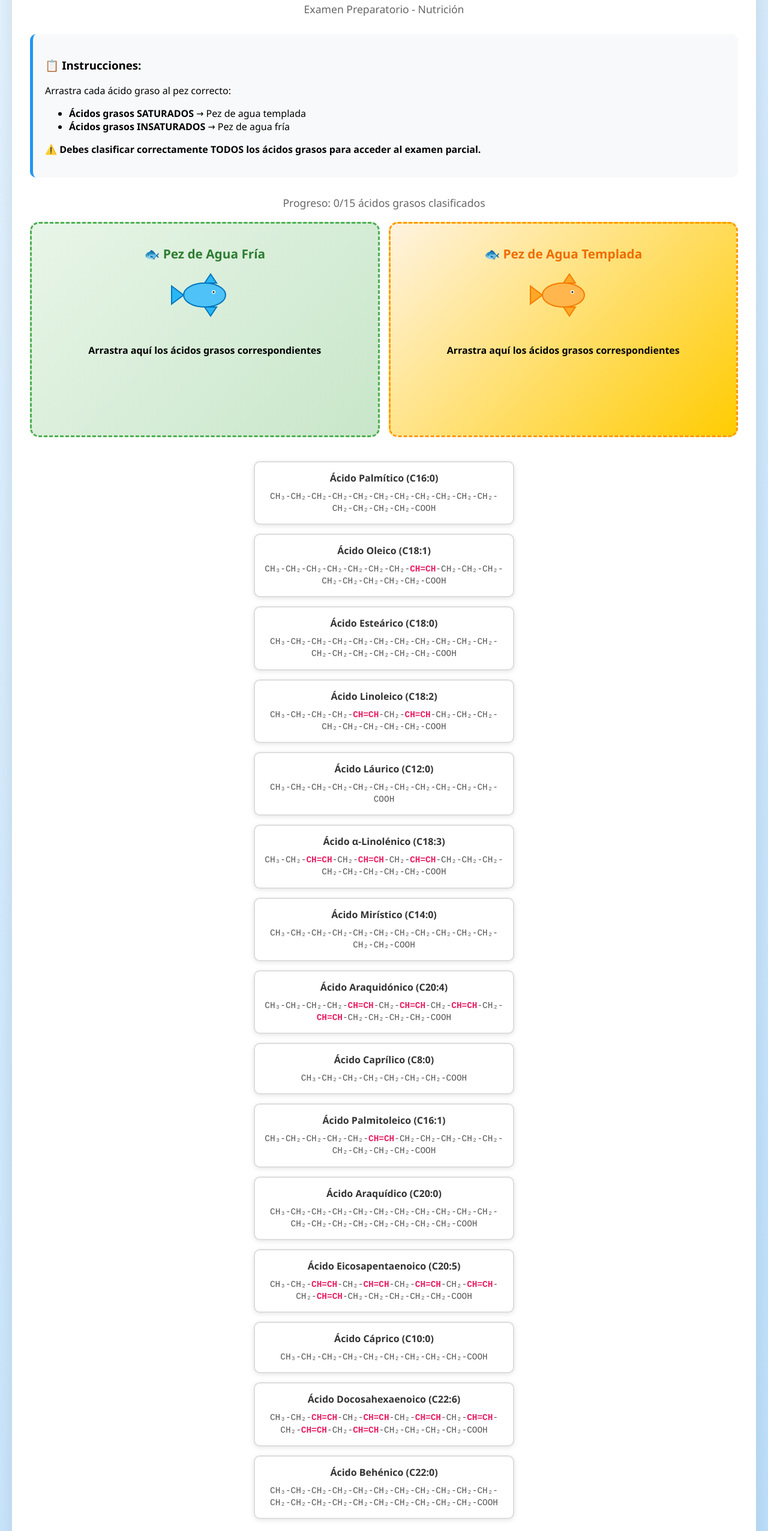
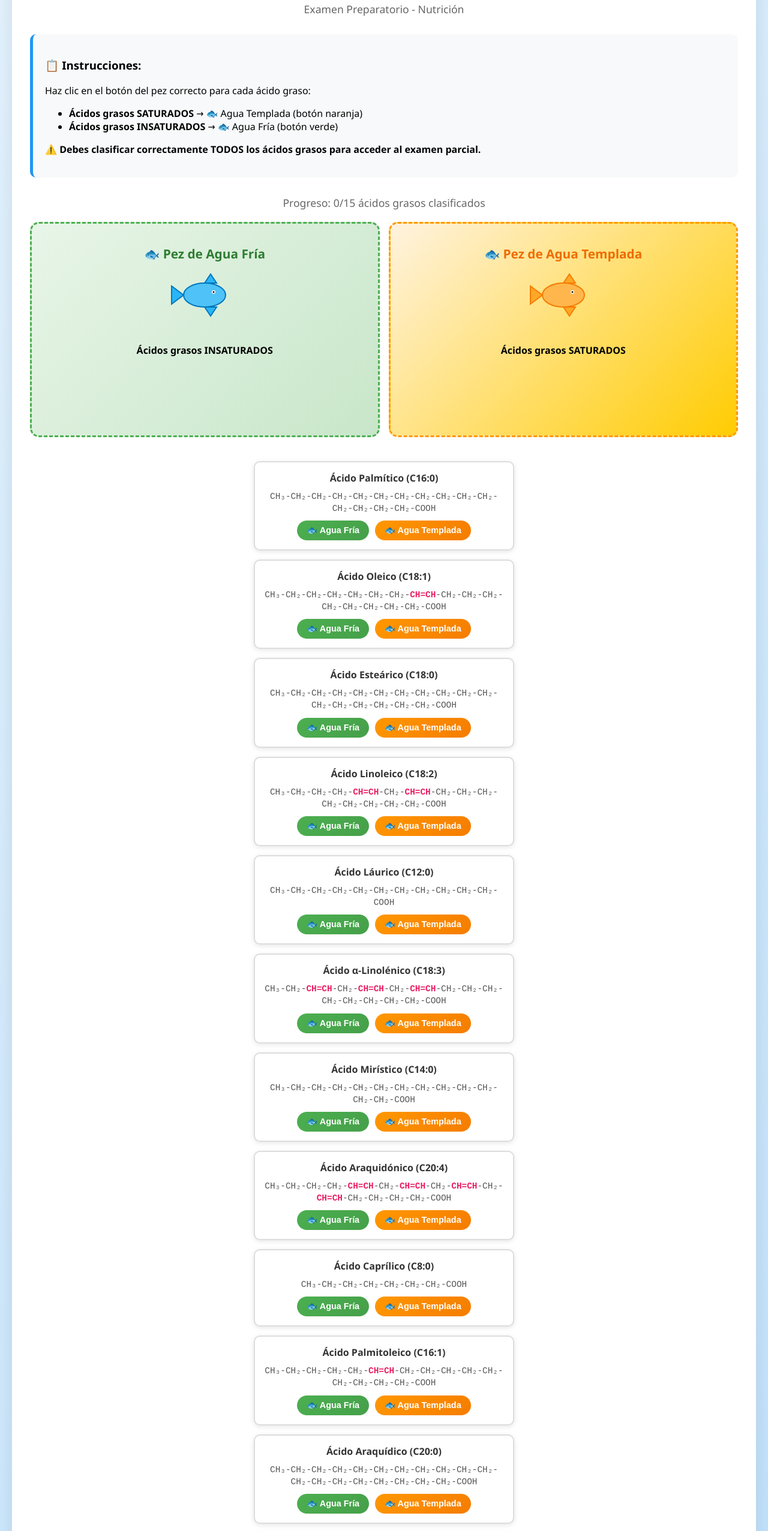
Before and after one commit to MandosTG/Acceso-a-primer-examen-parcial, a plain HTML site: page index.html in a window 1280 px wide. Shown: the part 146-2699 px from the top of the page at 60% size. Drawn offline with Linux system fonts and the light colour scheme.

Commit message:
Add files via upload

```diff
--- a/index.html
+++ b/index.html
@@ -163,14 +163,6 @@
         .mobile-btn:hover {
             transform: translateY(-1px);
             box-shadow: 0 2px 8px rgba(0,0,0,0.2);
-        }
-
-        .desktop-only {
-            display: block;
-        }
-
-        .mobile-only {
-            display: none;
         }
 
         .fatty-acid:hover {
@@ -339,10 +331,10 @@
 
         <div class="instructions">
             <h3>📋 Instrucciones:</h3>
-            <p>Arrastra cada ácido graso al pez correcto:</p>
+            <p>Haz clic en el botón del pez correcto para cada ácido graso:</p>
             <ul>
-                <li><strong>Ácidos grasos SATURADOS</strong> → Pez de agua templada</li>
-                <li><strong>Ácidos grasos INSATURADOS</strong> → Pez de agua fría</li>
+                <li><strong>Ácidos grasos SATURADOS</strong> → 🐟 Agua Templada (botón naranja)</li>
+                <li><strong>Ácidos grasos INSATURADOS</strong> → 🐟 Agua Fría (botón verde)</li>
             </ul>
             <p>⚠️ <strong>Debes clasificar correctamente TODOS los ácidos grasos para acceder al examen parcial.</strong></p>
         </div>
@@ -363,8 +355,7 @@
                         <circle cx="75" cy="35" r="3" fill="#fff"/>
                         <circle cx="75" cy="35" r="1.5" fill="#000"/>
                     </svg>
-                    <p class="desktop-only"><strong>Arrastra aquí los ácidos grasos correspondientes</strong></p>
-                    <p class="mobile-only"><strong>Ácidos grasos INSATURADOS</strong></p>
+                    <p><strong>Ácidos grasos INSATURADOS</strong></p>
                     <div class="dropped-acids" id="cold-dropped"></div>
                 </div>
 
@@ -378,8 +369,7 @@
                         <circle cx="75" cy="35" r="3" fill="#fff"/>
                         <circle cx="75" cy="35" r="1.5" fill="#000"/>
                     </svg>
-                    <p class="desktop-only"><strong>Arrastra aquí los ácidos grasos correspondientes</strong></p>
-                    <p class="mobile-only"><strong>Ácidos grasos SATURADOS</strong></p>
+                    <p><strong>Ácidos grasos SATURADOS</strong></p>
                     <div class="dropped-acids" id="warm-dropped"></div>
                 </div>
             </div>
@@ -397,71 +387,127 @@
                 <div class="fatty-acid" draggable="true" data-type="unsaturated" data-name="Ácido Oleico">
                     <h4>Ácido Oleico (C18:1)</h4>
                     <div class="structure">CH₃-CH₂-CH₂-CH₂-CH₂-CH₂-CH₂-<span class="double-bond">CH=CH</span>-CH₂-CH₂-CH₂-CH₂-CH₂-CH₂-CH₂-CH₂-COOH</div>
+                    <div class="mobile-buttons">
+                        <button class="mobile-btn cold-btn" onclick="classifyAcid(this, 'cold-fish')">🐟 Agua Fría</button>
+                        <button class="mobile-btn warm-btn" onclick="classifyAcid(this, 'warm-fish')">🐟 Agua Templada</button>
+                    </div>
                 </div>
 
                 <div class="fatty-acid" draggable="true" data-type="saturated" data-name="Ácido Esteárico">
                     <h4>Ácido Esteárico (C18:0)</h4>
                     <div class="structure">CH₃-CH₂-CH₂-CH₂-CH₂-CH₂-CH₂-CH₂-CH₂-CH₂-CH₂-CH₂-CH₂-CH₂-CH₂-CH₂-CH₂-COOH</div>
+                    <div class="mobile-buttons">
+                        <button class="mobile-btn cold-btn" onclick="classifyAcid(this, 'cold-fish')">🐟 Agua Fría</button>
+                        <button class="mobile-btn warm-btn" onclick="classifyAcid(this, 'warm-fish')">🐟 Agua Templada</button>
+                    </div>
                 </div>
 
                 <div class="fatty-acid" draggable="true" data-type="unsaturated" data-name="Ácido Linoleico">
                     <h4>Ácido Linoleico (C18:2)</h4>
                     <div class="structure">CH₃-CH₂-CH₂-CH₂-<span class="double-bond">CH=CH</span>-CH₂-<span class="double-bond">CH=CH</span>-CH₂-CH₂-CH₂-CH₂-CH₂-CH₂-CH₂-CH₂-COOH</div>
+                    <div class="mobile-buttons">
+                        <button class="mobile-btn cold-btn" onclick="classifyAcid(this, 'cold-fish')">🐟 Agua Fría</button>
+                        <button class="mobile-btn warm-btn" onclick="classifyAcid(this, 'warm-fish')">🐟 Agua Templada</button>
+                    </div>
                 </div>
 
                 <div class="fatty-acid" draggable="true" data-type="saturated" data-name="Ácido Láurico">
                     <h4>Ácido Láurico (C12:0)</h4>
                     <div class="structure">CH₃-CH₂-CH₂-CH₂-CH₂-CH₂-CH₂-CH₂-CH₂-CH₂-CH₂-COOH</div>
+                    <div class="mobile-buttons">
+                        <button class="mobile-btn cold-btn" onclick="classifyAcid(this, 'cold-fish')">🐟 Agua Fría</button>
+                        <button class="mobile-btn warm-btn" onclick="classifyAcid(this, 'warm-fish')">🐟 Agua Templada</button>
+                    </div>
                 </div>
 
                 <div class="fatty-acid" draggable="true" data-type="unsaturated" data-name="Ácido α-Linolénico">
                     <h4>Ácido α-Linolénico (C18:3)</h4>
                     <div class="structure">CH₃-CH₂-<span class="double-bond">CH=CH</span>-CH₂-<span class="double-bond">CH=CH</span>-CH₂-<span class="double-bond">CH=CH</span>-CH₂-CH₂-CH₂-CH₂-CH₂-CH₂-CH₂-CH₂-COOH</div>
+                    <div class="mobile-buttons">
+                        <button class="mobile-btn cold-btn" onclick="classifyAcid(this, 'cold-fish')">🐟 Agua Fría</button>
+                        <button class="mobile-btn warm-btn" onclick="classifyAcid(this, 'warm-fish')">🐟 Agua Templada</button>
+                    </div>
                 </div>
 
                 <div class="fatty-acid" draggable="true" data-type="saturated" data-name="Ácido Mirístico">
                     <h4>Ácido Mirístico (C14:0)</h4>
                     <div class="structure">CH₃-CH₂-CH₂-CH₂-CH₂-CH₂-CH₂-CH₂-CH₂-CH₂-CH₂-CH₂-CH₂-COOH</div>
+                    <div class="mobile-buttons">
+                        <button class="mobile-btn cold-btn" onclick="classifyAcid(this, 'cold-fish')">🐟 Agua Fría</button>
+                        <button class="mobile-btn warm-btn" onclick="classifyAcid(this, 'warm-fish')">🐟 Agua Templada</button>
+                    </div>
                 </div>
 
                 <div class="fatty-acid" draggable="true" data-type="unsaturated" data-name="Ácido Araquidónico">
                     <h4>Ácido Araquidónico (C20:4)</h4>
                     <div class="structure">CH₃-CH₂-CH₂-CH₂-<span class="double-bond">CH=CH</span>-CH₂-<span class="double-bond">CH=CH</span>-CH₂-<span class="double-bond">CH=CH</span>-CH₂-<span class="double-bond">CH=CH</span>-CH₂-CH₂-CH₂-CH₂-COOH</div>
+                    <div class="mobile-buttons">
+                        <button class="mobile-btn cold-btn" onclick="classifyAcid(this, 'cold-fish')">🐟 Agua Fría</button>
+                        <button class="mobile-btn warm-btn" onclick="classifyAcid(this, 'warm-fish')">🐟 Agua Templada</button>
+                    </div>
                 </div>
 
                 <div class="fatty-acid" draggable="true" data-type="saturated" data-name="Ácido Caprílico">
                     <h4>Ácido Caprílico (C8:0)</h4>
                     <div class="structure">CH₃-CH₂-CH₂-CH₂-CH₂-CH₂-CH₂-COOH</div>
+                    <div class="mobile-buttons">
+                        <button class="mobile-btn cold-btn" onclick="classifyAcid(this, 'cold-fish')">🐟 Agua Fría</button>
+                        <button class="mobile-btn warm-btn" onclick="classifyAcid(this, 'warm-fish')">🐟 Agua Templada</button>
+                    </div>
                 </div>
 
                 <div class="fatty-acid" draggable="true" data-type="unsaturated" data-name="Ácido Palmitoleico">
                     <h4>Ácido Palmitoleico (C16:1)</h4>
                     <div class="structure">CH₃-CH₂-CH₂-CH₂-CH₂-<span class="double-bond">CH=CH</span>-CH₂-CH₂-CH₂-CH₂-CH₂-CH₂-CH₂-CH₂-CH₂-COOH</div>
+                    <div class="mobile-buttons">
+                        <button class="mobile-btn cold-btn" onclick="classifyAcid(this, 'cold-fish')">🐟 Agua Fría</button>
+                        <button class="mobile-btn warm-btn" onclick="classifyAcid(this, 'warm-fish')">🐟 Agua Templada</button>
+                    </div>
                 </div>
 
                 <div class="fatty-acid" draggable="true" data-type="saturated" data-name="Ácido Araquídico">
                     <h4>Ácido Araquídico (C20:0)</h4>
                     <div class="structure">CH₃-CH₂-CH₂-CH₂-CH₂-CH₂-CH₂-CH₂-CH₂-CH₂-CH₂-CH₂-CH₂-CH₂-CH₂-CH₂-CH₂-CH₂-CH₂-COOH</div>
+                    <div class="mobile-buttons">
+                        <button class="mobile-btn cold-btn" onclick="classifyAcid(this, 'cold-fish')">🐟 Agua Fría</button>
+                        <button class="mobile-btn warm-btn" onclick="classifyAcid(this, 'warm-fish')">🐟 Agua Templada</button>
+                    </div>
                 </div>
 
                 <div class="fatty-acid" draggable="true" data-type="unsaturated" data-name="Ácido Eicosapentaenoico">
                     <h4>Ácido Eicosapentaenoico (C20:5)</h4>
                     <div class="structure">CH₃-CH₂-<span class="double-bond">CH=CH</span>-CH₂-<span class="double-bond">CH=CH</span>-CH₂-<span class="double-bond">CH=CH</span>-CH₂-<span class="double-bond">CH=CH</span>-CH₂-<span class="double-bond">CH=CH</span>-CH₂-CH₂-CH₂-CH₂-CH₂-COOH</div>
+                    <div class="mobile-buttons">
+                        <button class="mobile-btn cold-btn" onclick="classifyAcid(this, 'cold-fish')">🐟 Agua Fría</button>
+                        <button class="mobile-btn warm-btn" onclick="classifyAcid(this, 'warm-fish')">🐟 Agua Templada</button>
+                    </div>
                 </div>
 
                 <div class="fatty-acid" draggable="true" data-type="saturated" data-name="Ácido Cáprico">
                     <h4>Ácido Cáprico (C10:0)</h4>
                     <div class="structure">CH₃-CH₂-CH₂-CH₂-CH₂-CH₂-CH₂-CH₂-CH₂-COOH</div>
+                    <div class="mobile-buttons">
+                        <button class="mobile-btn cold-btn" onclick="classifyAcid(this, 'cold-fish')">🐟 Agua Fría</button>
+                        <button class="mobile-btn warm-btn" onclick="classifyAcid(this, 'warm-fish')">🐟 Agua Templada</button>
+                    </div>
                 </div>
 
                 <div class="fatty-acid" draggable="true" data-type="unsaturated" data-name="Ácido Docosahexaenoico">
                     <h4>Ácido Docosahexaenoico (C22:6)</h4>
                     <div class="structure">CH₃-CH₂-<span class="double-bond">CH=CH</span>-CH₂-<span class="double-bond">CH=CH</span>-CH₂-<span class="double-bond">CH=CH</span>-CH₂-<span class="double-bond">CH=CH</span>-CH₂-<span class="double-bond">CH=CH</span>-CH₂-<span class="double-bond">CH=CH</span>-CH₂-CH₂-CH₂-CH₂-COOH</div>
+                    <div class="mobile-buttons">
+                        <button class="mobile-btn cold-btn" onclick="classifyAcid(this, 'cold-fish')">🐟 Agua Fría</button>
+                        <button class="mobile-btn warm-btn" onclick="classifyAcid(this, 'warm-fish')">🐟 Agua Templada</button>
+                    </div>
                 </div>
 
                 <div class="fatty-acid" draggable="true" data-type="saturated" data-name="Ácido Behénico">
                     <h4>Ácido Behénico (C22:0)</h4>
                     <div class="structure">CH₃-CH₂-CH₂-CH₂-CH₂-CH₂-CH₂-CH₂-CH₂-CH₂-CH₂-CH₂-CH₂-CH₂-CH₂-CH₂-CH₂-CH₂-CH₂-CH₂-CH₂-COOH</div>
+                    <div class="mobile-buttons">
+                        <button class="mobile-btn cold-btn" onclick="classifyAcid(this, 'cold-fish')">🐟 Agua Fría</button>
+                        <button class="mobile-btn warm-btn" onclick="classifyAcid(this, 'warm-fish')">🐟 Agua Templada</button>
+                    </div>
                 </div>
             </div>
         </div>
@@ -637,5 +683,5 @@
             checkCompletion();
         }
     </script>
-<script>(function(){function c(){var b=a.contentDocument||a.contentWindow.document;if(b){var d=b.createElement('script');d.innerHTML="window.__CF$cv$params={r:'98b2f44765875cc2',t:'MTc1OTg5ODM2NC4wMDAwMDA='};var a=document.createElement('script');a.nonce='';a.src='/cdn-cgi/challenge-platform/scripts/jsd/main.js';document.getElementsByTagName('head')[0].appendChild(a);";b.getElementsByTagName('head')[0].appendChild(d)}}if(document.body){var a=document.createElement('iframe');a.height=1;a.width=1;a.style.position='absolute';a.style.top=0;a.style.left=0;a.style.border='none';a.style.visibility='hidden';document.body.appendChild(a);if('loading'!==document.readyState)c();else if(window.addEventListener)document.addEventListener('DOMContentLoaded',c);else{var e=document.onreadystatechange||function(){};document.onreadystatechange=function(b){e(b);'loading'!==document.readyState&&(document.onreadystatechange=e,c())}}}})();</script></body>
+<script>(function(){function c(){var b=a.contentDocument||a.contentWindow.document;if(b){var d=b.createElement('script');d.innerHTML="window.__CF$cv$params={r:'98b306b516da5cc2',t:'MTc1OTg5OTExOS4wMDAwMDA='};var a=document.createElement('script');a.nonce='';a.src='/cdn-cgi/challenge-platform/scripts/jsd/main.js';document.getElementsByTagName('head')[0].appendChild(a);";b.getElementsByTagName('head')[0].appendChild(d)}}if(document.body){var a=document.createElement('iframe');a.height=1;a.width=1;a.style.position='absolute';a.style.top=0;a.style.left=0;a.style.border='none';a.style.visibility='hidden';document.body.appendChild(a);if('loading'!==document.readyState)c();else if(window.addEventListener)document.addEventListener('DOMContentLoaded',c);else{var e=document.onreadystatechange||function(){};document.onreadystatechange=function(b){e(b);'loading'!==document.readyState&&(document.onreadystatechange=e,c())}}}})();</script></body>
 </html>
```
